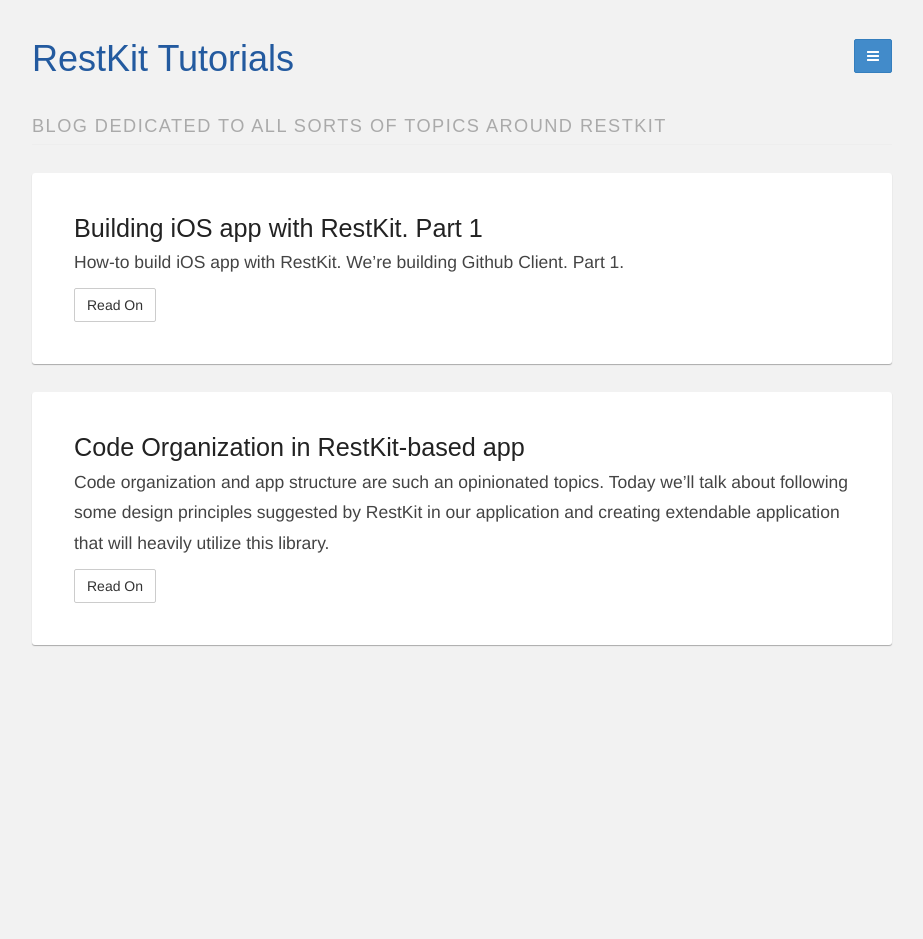
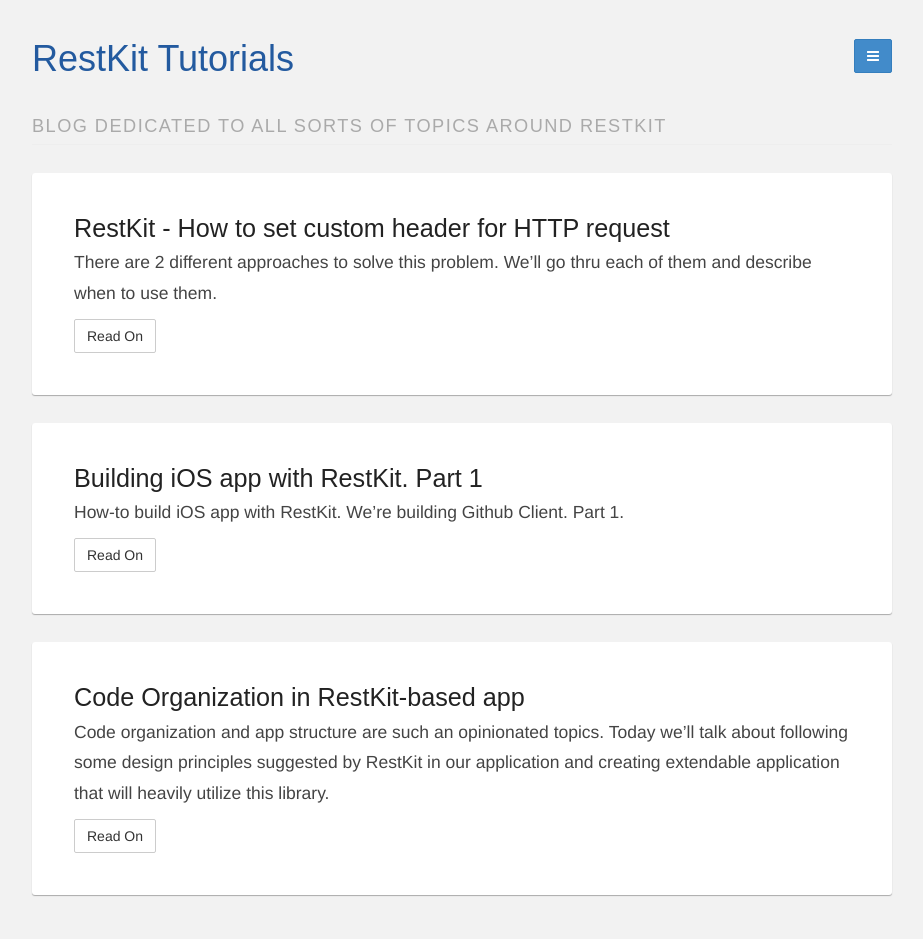
Before and after one commit to restkit-tutorials/restkit-tutorials.github.io, a Jekyll site: the page built from index.html, in a window 1280 px wide. Shown: the whole page, without its empty margins (178-1101 px from the left). Built offline with Jekyll 4.4.1, drawn with Linux system fonts in a browser that asks for light colours; Markdown is read by kramdown in place of the engine named in the settings; part of the change alters nothing that is shown.

Commit message:
add post about setting http headers in RestKit

```diff
--- a/_layouts/default.html
+++ b/_layouts/default.html
@@ -10,7 +10,7 @@
         <link href="/css/bootstrap-social.css" rel="stylesheet" type="text/css">
         <link href="/css/font-awesome.min.css" rel="stylesheet" type="text/css">
         <link href="/css/main.css" rel="stylesheet" type="text/css">
-        <link href="/css/screen.css" media="screen, projection" rel="stylesheet" type="text/css">
+        <link href="/css/syntax.css" rel="stylesheet" type="text/css">
         <link href="http://fonts.googleapis.com/css?family=Source+Sans+Pro%3A400%2C400italic%2C700" rel="stylesheet">
         <link href="http://fonts.googleapis.com/css?family=Varela+Round" rel="stylesheet">
     </head>
--- a/_posts/2013-12-27-restkit-how-to-set-custom-header-for-http-request.markdown
+++ b/_posts/2013-12-27-restkit-how-to-set-custom-header-for-http-request.markdown
@@ -1,12 +1,91 @@
 ---
 layout: post
 title: "RestKit - How to set custom header for HTTP request"
-date: 2013-12-27 10:18:58 +0200
-published: false
+date: 2013-12-29 10:18:58 +0200
 ---
 There are 2 different approaches to solve this problem. We'll go thru each of them and describe when to use them.
 
 You can set custom header:
 
 * on `RKObjectManager` level
-* on `RKObjectRequestOperation` level via `RKHTTPRequestOperation`
+* on `RKObjectRequestOperation` level
+
+# Set HTTP Header for RKObjectManager
+
+If you use `RKObjectManager` a lot, or subclass it to keep all networking code related to one particular resource in one manager. This is the way to go.
+
+Every `RKObjectManager` has HTTPClient property, which is an instance of `AFHTTPClient`. So you can set custom HTTP header by calling `-setDefaultHeader:value:` on `HTTPClient`.
+
+Example:
+
+#### AKObjectManager.m
+{% highlight objective-c %}
+...
+[sharedManager.HTTPClient setDefaultHeader:@"Authorization" value: [NSString stringWithFormat:@"token %@", PERSONAL_ACCESS_TOKEN]];
+...
+{% endhighlight %}
+
+Or if you're using just `RKObjectManager`, you can do something like this:
+
+#### ViewController.m
+{% highlight objective-c %}
+    [[RKObjectManager sharedManager].HTTPClient setDefaultHeader:@"X-API-TOKEN" value:SERVICE_PROVIDER_API_TOKEN];
+
+    // all of the requests made below this point will have "X-API-TOKEN" header
+    [[RKObjectManager sharedManager] getObjectsAtPath:@"/randomPath" parameters:nil success:^(RKObjectRequestOperation *operation, RKMappingResult *mappingResult) {
+        // processing goes here
+    } failure:^(RKObjectRequestOperation *operation, NSError *error) {
+        // error handling goes here
+    }];
+{% endhighlight %}
+
+
+
+# Set HTTP header for RKHTTPRequestOperation
+In some situations customizing all requests coming out of `RKObjectManager` is not an option (for a number of reasons!)
+
+To set HTTP header for `RKHTTPRequestOperation`, you need to provide `NSMutableURLRequest` object with header set using method `setValue:forHTTPHeaderField:`.
+
+Let's figure out exact plan of how we can create `RKHTTPRequestOperation`:
+
+1. define URL path - it will be used to build `NSMutableURLRequest` and `RKResponseDescriptor`
+2. define `RKResponseDescriptor` that will be used to process response from API according to specified mapping and URL path
+3. build full URL
+4. build `NSMutableURLRequest`
+5. **set custom header** on a `NSMutableURLRequest` object created in step 4
+6. create `RKObjectRequestOperation` specifying `NSMutableURLRequest` and array of `RKResponseDescriptor` objects
+7. set completion and failure blocks
+8. enqueue `RKObjectRequestOperation` into object manager's operation queue
+
+Below is an example of how you can re-write `UserManager`'s method to pull some data from API. You can review original method here: [AKGithubClient - UserManager.m](https://github.com/restkit-tutorials/AKGithubClient/blob/master/AKGithubClient/RestKit/Managers/UserManager.m#L16)
+
+#### UserManager.m
+{% highlight objective-c %}
+- (void) loadAuthenticatedUser:(void (^)(User *))success failure:(void (^)(RKObjectRequestOperation *, NSError *))failure {
+    NSString *urlPath = @"/user";
+
+    RKResponseDescriptor *authenticatedUserResponseDescriptors = [RKResponseDescriptor responseDescriptorWithMapping:[MappingProvider userMapping] method:RKRequestMethodGET pathPattern:urlPath keyPath:nil statusCodes:RKStatusCodeIndexSetForClass(RKStatusCodeClassSuccessful)];
+
+    NSURL *url = [NSURL URLWithString:urlPath relativeToURL:self.baseURL];
+    NSMutableURLRequest *urlRequest = [[NSMutableURLRequest alloc] initWithURL:url];
+    [urlRequest setValue:[NSString stringWithFormat:@"token %@", PERSONAL_ACCESS_TOKEN] forHTTPHeaderField:@"Authorization"];
+
+    RKObjectRequestOperation *objectRequestOperation = [[RKObjectRequestOperation alloc] initWithRequest:urlRequest responseDescriptors:@[authenticatedUserResponseDescriptors]];
+
+    [objectRequestOperation setCompletionBlockWithSuccess:^(RKObjectRequestOperation *operation, RKMappingResult *mappingResult) {
+        if (success) {
+            User *currentUser = (User *)[mappingResult.array firstObject];
+            success(currentUser);
+        }
+    } failure:^(RKObjectRequestOperation *operation, NSError *error) {
+        if (failure) {
+            failure(operation, error);
+        }
+    }];
+
+    [self enqueueObjectRequestOperation:objectRequestOperation];
+}
+{% endhighlight %}
+
+
+That's it! You select, which one is appropriate for your situation!
```
